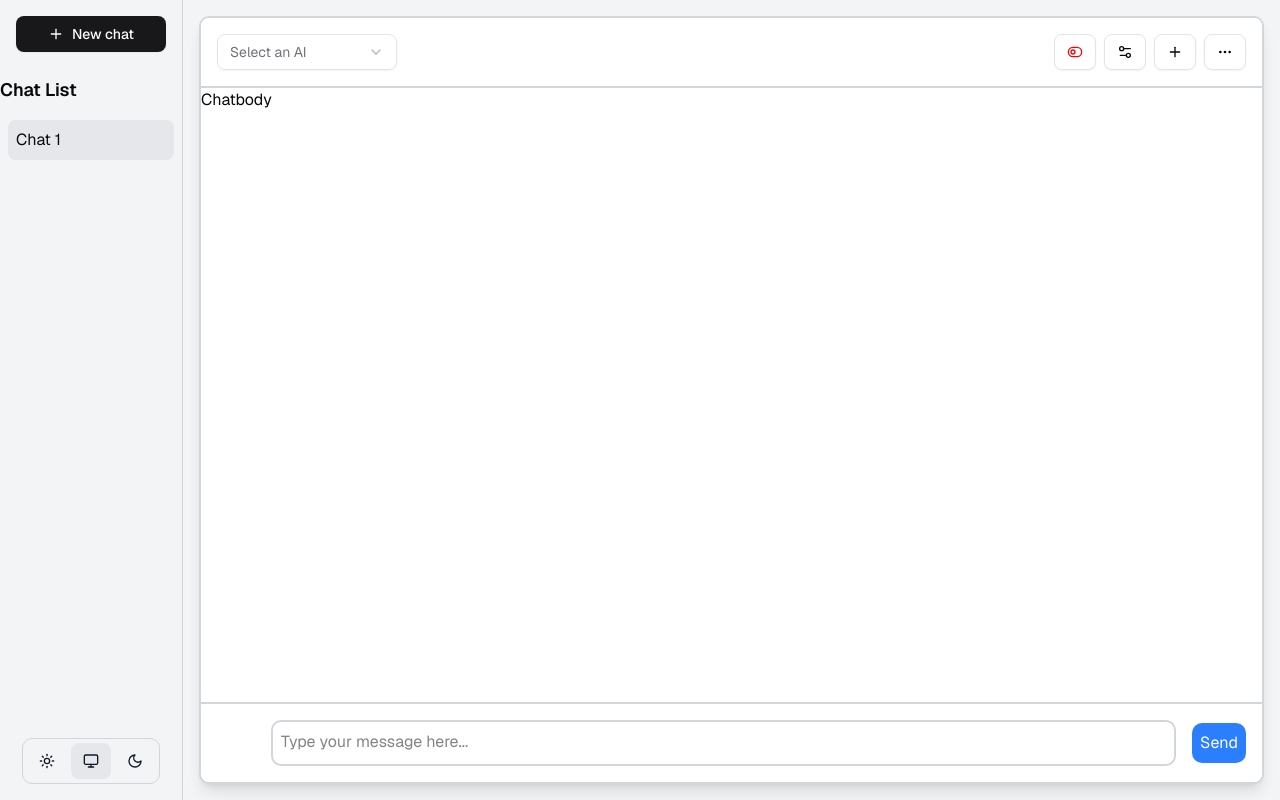
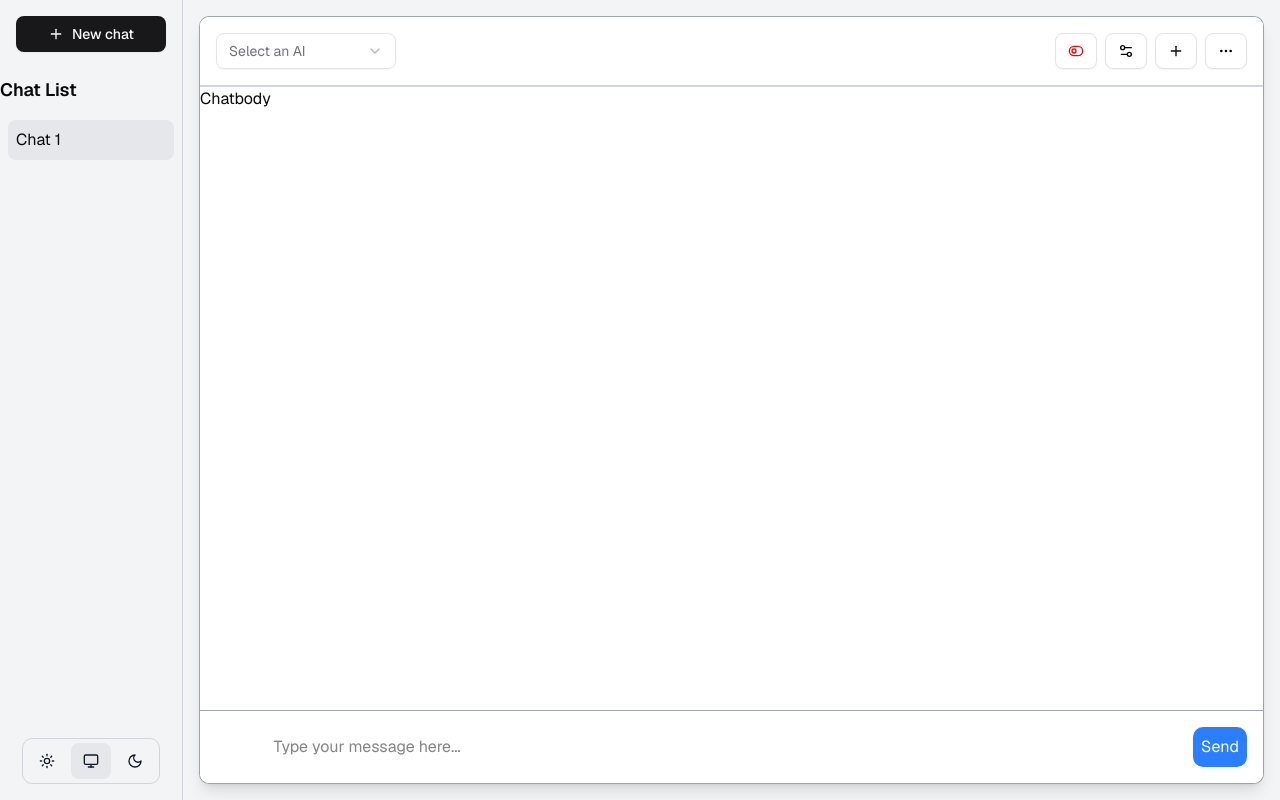
Before and after one commit to tigeryash/AI-Multichat, a Next.js app: page / in a window 1280 px wide. Built offline with nearby package versions, Linux system fonts and the light colour scheme.

Commit message:
feat(chat): implement input container with image upload and preview functionality

```diff
--- a/src/app/globals.css
+++ b/src/app/globals.css
@@ -121,4 +121,11 @@
   }
 }
 
+.cborder {
+  @apply border-1 border-gray-500/65;
+}
+.cborder-gray {
+  @apply border-gray-500/65;
+}
+
 @plugin 'tailwind-scrollbar';
--- a/src/components/aside/chat-list.tsx
+++ b/src/components/aside/chat-list.tsx
@@ -7,7 +7,7 @@ const Chatlist = () => {
     <aside className="flex flex-col gap-2 relative bg-gray-100 dark:bg-gray-800 h-screen w-1/6 border-r border-gray-300">
       <NewChatbutton />
       <h2 className="text-lg font-semibold">Chat List</h2>
-      <div className="flex flex-col flex-1 overflow-y-scroll scrollbar-thin scrollbar-track-gray-100 gap-2 ">
+      <div className="flex flex-col flex-1 overflow-y-auto scrollbar-thin scrollbar-track-gray-100 gap-2 ">
         <ul className="flex flex-col gap-2 p-2 ">
           <li className="p-2 bg-gray-200 dark:bg-black rounded-md">Chat 1</li>
         </ul>
--- a/src/components/chat/chatwindow.tsx
+++ b/src/components/chat/chatwindow.tsx
@@ -1,14 +1,13 @@
-import React from "react";
 import Chatheader from "./header/chatheader";
 import Chatbody from "./body/chatbody";
-import ChatInput from "./input/chatinput";
+import InputContainer from "./input/input-container";
 
 const ChatWindow = () => {
   return (
-    <div className="border-2 border-gray-300 rounded-lg shadow-lg flex flex-col h-full w-full bg-white overflow-hidden">
+    <div className="cborder rounded-lg shadow-lg flex flex-col h-full w-full bg-white overflow-hidden">
       <Chatheader />
       <Chatbody />
-      <ChatInput />
+      <InputContainer />
     </div>
   );
 };
--- a/src/components/chat/input/image-preview.tsx
+++ b/src/components/chat/input/image-preview.tsx
@@ -8,20 +8,28 @@ type ImagePreviewProps = {
   image: File | null;
   setImage: (file: File | null) => void;
   convertingImage: boolean;
+  resetFileInput?: () => void;
 };
 
 const ImagePreview = ({
   image,
   setImage,
   convertingImage,
+  resetFileInput,
 }: ImagePreviewProps) => {
+  const handleClear = () => {
+    setImage(null);
+    if (resetFileInput) {
+      resetFileInput();
+    }
+  };
   return (
     image && (
       <div className="flex items-center justify-center w-24 h-24 bg-transparent  relative">
         <button
           className="absolute -top-2 -right-2 px-2 flex justify-center items-center text-white dark:text-black
-          bg-black dark:bg-white dark:hover:bg-gray-100 rounded-full hover:bg-gray-800 hover:text-red-500 transition-transform duration-200"
-          onClick={() => setImage(null)}
+          bg-black dark:bg-white dark:hover:bg-gray-300 rounded-full hover:bg-gray-800 hover:text-red-500 transition-transform duration-200"
+          onClick={handleClear}
         >
           x
         </button>
--- a/src/components/chat/input/chatinput.tsx
+++ b/src/components/chat/input/input-container.tsx
@@ -5,7 +5,7 @@ import PromptInput from "./promptinput";
 import UploadFile from "./uploadfile";
 import ImagePreview from "./image-preview";
 
-const ChatInput = () => {
+const InputContainer = () => {
   const [image, setImage] = useState<File | null>(null);
   const [base64Image, setBase64Image] = useState<string | ArrayBuffer | null>(
     null
@@ -25,12 +25,23 @@ const ChatInput = () => {
       setConvertingImage(false);
     };
   };
+
+  const resetFileInput = () => {
+    const fileInput = document.querySelector(
+      'input[type="file"]'
+    ) as HTMLInputElement;
+    if (fileInput) {
+      fileInput.value = "";
+    }
+    setBase64Image(null);
+  };
   return (
-    <div className="flex flex-col p-4 border-t-2 border-gray-300 dark:bg-black bg-white space-y-2 ">
+    <div className="flex flex-col p-4 border-t-1 cborder-gray dark:bg-black bg-white space-y-2 ">
       <ImagePreview
         image={image}
         setImage={setImage}
         convertingImage={convertingImage}
+        resetFileInput={resetFileInput}
       />
       <div className="flex items-center space-x-4">
         <UploadFile setImage={setImage} getBase64={getBase64} />
@@ -41,4 +52,4 @@ const ChatInput = () => {
   );
 };
 
-export default ChatInput;
+export default InputContainer;
--- a/src/components/chat/input/promptinput.tsx
+++ b/src/components/chat/input/promptinput.tsx
@@ -11,7 +11,7 @@ const PromptInput = () => {
 
     // Reset height to auto to get the correct scrollHeight
     textarea.style.height = "0px";
-    const newHeight = Math.min(textarea.scrollHeight + 6, 150); // 288px = 72 * 4 (approx max-h-72)
+    const newHeight = Math.min(textarea.scrollHeight, 150); // 288px = 72 * 4 (approx max-h-72)
     textarea.style.height = `${newHeight}px`;
   };
 
@@ -34,8 +34,8 @@ const PromptInput = () => {
       ref={textareaRef}
       rows={1}
       placeholder="Type your message here..."
-      className="rounded-lg p-2 w-full border-2 border-gray-300 focus:outline-none
-   focus:border-blue-500 overflow-y-auto resize-none max-h-[150px] box-border"
+      className="rounded-lg p-2 w-full  focus:outline-none
+   focus:ring-1 focus:ring-gray-500/65 overflow-y-auto resize-none max-h-[150px] box-border "
       onKeyDown={(e) => {
         if (e.key === "Enter" && !e.shiftKey) {
           e.preventDefault();
--- a/src/components/chat/input/uploadfile.tsx
+++ b/src/components/chat/input/uploadfile.tsx
@@ -2,7 +2,6 @@
 
 import { ImageUp } from "lucide-react";
 import { useTheme } from "next-themes";
-import React from "react";
 
 const UploadFile = ({
   setImage,
@@ -12,8 +11,9 @@ const UploadFile = ({
   getBase64: (file: File) => void;
 }) => {
   const { theme } = useTheme();
+
   return (
-    <button className=" flex items-center justify-center relative">
+    <button className=" flex items-center justify-center relative overflow-hidden">
       <ImageUp color={theme === "light" ? "black" : "white"} size={38} />
       <input
         type="file"
@@ -22,7 +22,7 @@ const UploadFile = ({
         onChange={(e) => {
           const file = e.target.files?.[0];
           if (file) {
-            console.log(file);
+            console.log("File selected:", file.name);
             setImage(file);
             getBase64(file);
           }
```
